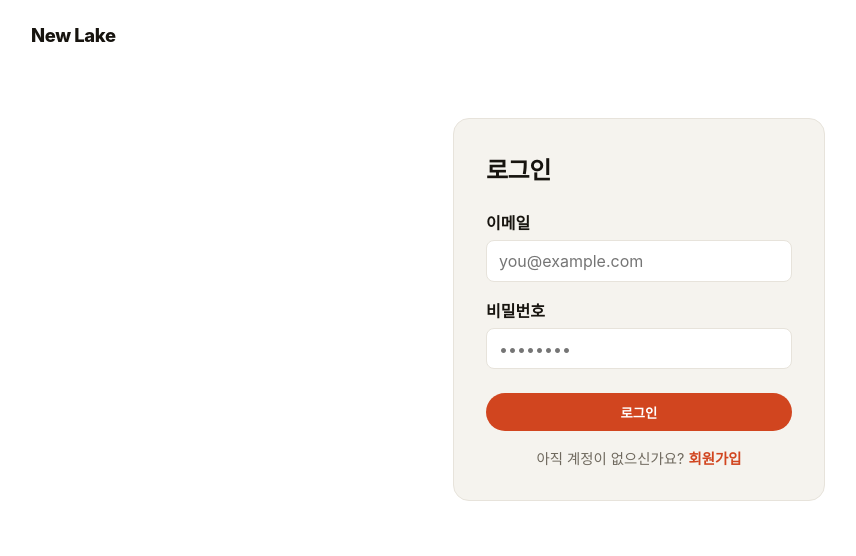
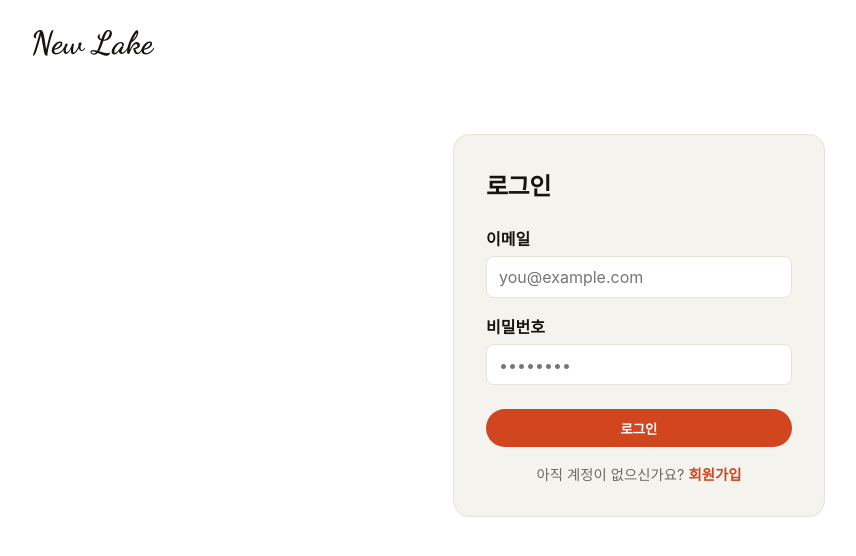
Before and after one commit to lakesole/cafe-appp, a website: page client/auth/login.html in a window 1280 px wide. Shown: the whole page, without its empty margins (1-857 px from the left). Drawn offline with Linux system fonts and the light colour scheme.

Commit message:
fix: 로그인/회원가입 페이지 로고 폰트를 사이드바와 통일
비로그인 상태로 주문내역/마이페이지 접근 시 로그인 페이지로
리다이렉트되는데, 그때 보이는 New Lake 로고가 필기체 폰트
적용 전 기본 폰트로 남아있던 것을 수정

```diff
--- a/client/auth/login.css
+++ b/client/auth/login.css
@@ -7,9 +7,10 @@
 }
 
 .auth-header__logo {
-  font-weight: 800;
-  font-size: 1.15rem;
-  letter-spacing: -0.02em;
+  font-family: "Dancing Script", cursive;
+  font-weight: 700;
+  font-size: 2rem;
+  letter-spacing: 0.01em;
   color: #17140f;
 }
 
```
